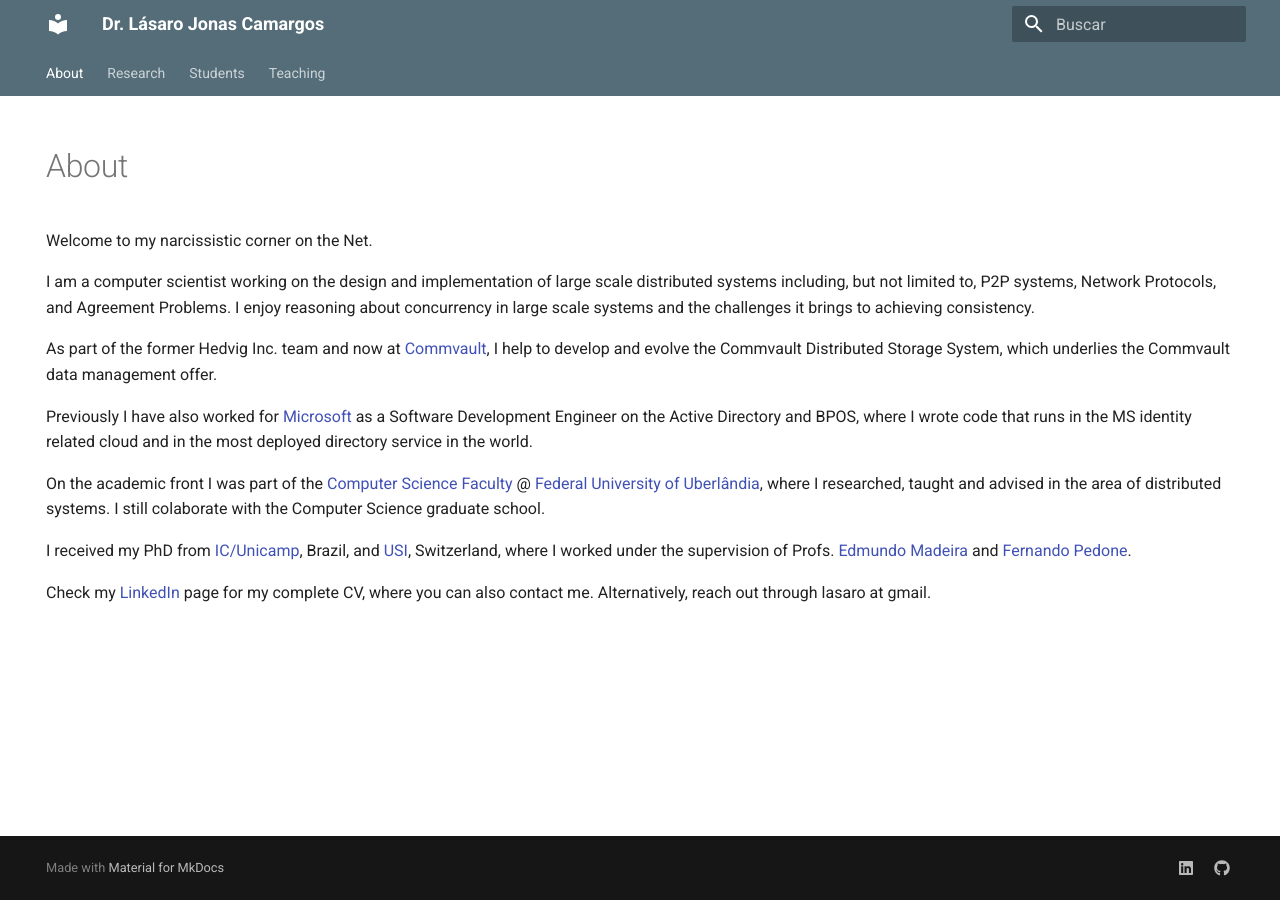
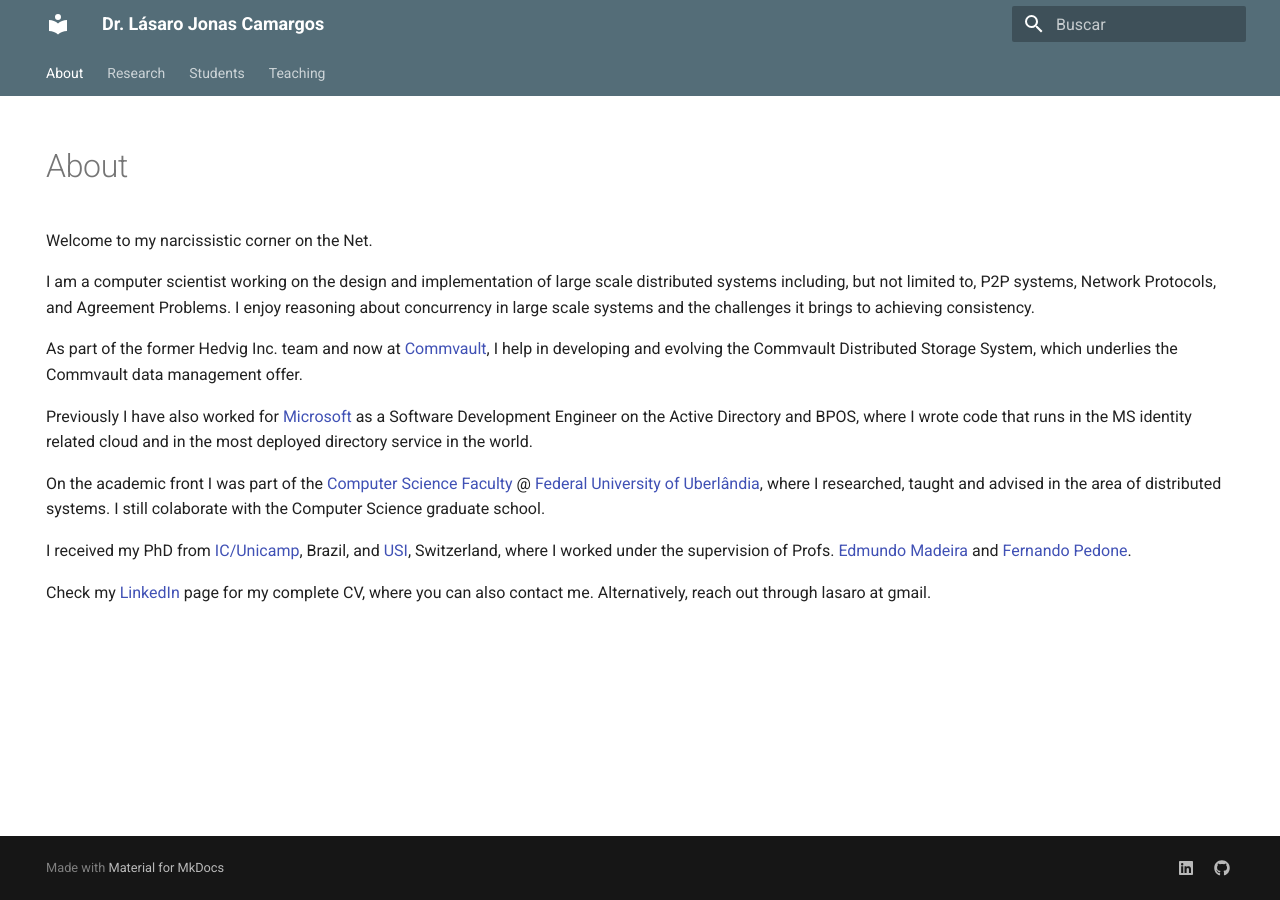
Before and after one commit to lasarojc/lasarojc.github.io, an MkDocs documentation site: the page built from docs/index.md, in a window 1280 px wide. Built offline with MkDocs 1.6.1 and Material for MkDocs 9.7.7, drawn with Linux system fonts in a browser that asks for light colours.

Commit message:
Update index.md

```diff
--- a/docs/index.md
+++ b/docs/index.md
@@ -9,7 +9,7 @@ Welcome to my narcissistic corner on the Net.
 I am a computer scientist working on the design and implementation of large scale distributed systems including, but not limited to, P2P systems, Network Protocols, and Agreement Problems.
 I enjoy reasoning about concurrency in large scale systems and the challenges it brings to achieving consistency.
 
-As part of the former Hedvig Inc. team and now at [Commvault](https://www.commvault.com/), I help to develop and evolve the Commvault Distributed Storage System, which underlies the Commvault data management offer.
+As part of the former Hedvig Inc. team and now at [Commvault](https://www.commvault.com/), I help in developing and evolving the Commvault Distributed Storage System, which underlies the Commvault data management offer.
 
 Previously I have also worked for [Microsoft](https://www.microsoft.com) as a Software Development Engineer on the Active Directory and BPOS, where I wrote code that runs in the MS identity related cloud and in the most deployed directory service in the world.
 
```
